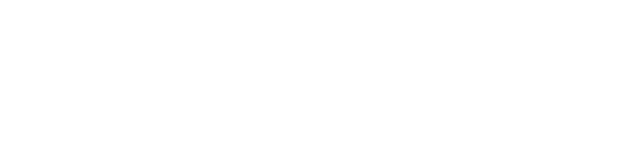
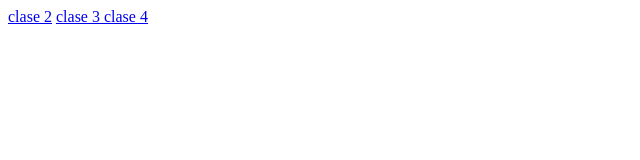
Before and after one commit to Parisj7/FrontEnd, a plain HTML site: page index.html in a window 1280 px wide. Shown: the whole page, without its empty margins (0-640 px from the left). Drawn offline with Linux system fonts and the light colour scheme.

Commit message:
segundo intento

```diff
--- a/index.html
+++ b/index.html
@@ -7,9 +7,9 @@
     <title>Document</title>
 </head>
 <body>
-    <a href="./Clase2/index.html"></a>
-    <a href="./Clase3/lemon pie.html"></a>
-    <a href="./Clase4/Frontend1-clase3-4/index.html"></a>
+    <a href="./Clase2/index.html">clase 2</a>
+    <a href="./Clase3/lemon pie.html">clase 3 </a>
+    <a href="./Clase4/Frontend1-clase3-4/index.html">clase 4</a>
     <a href=""></a>
     <a href=""></a>
 </body>
```
